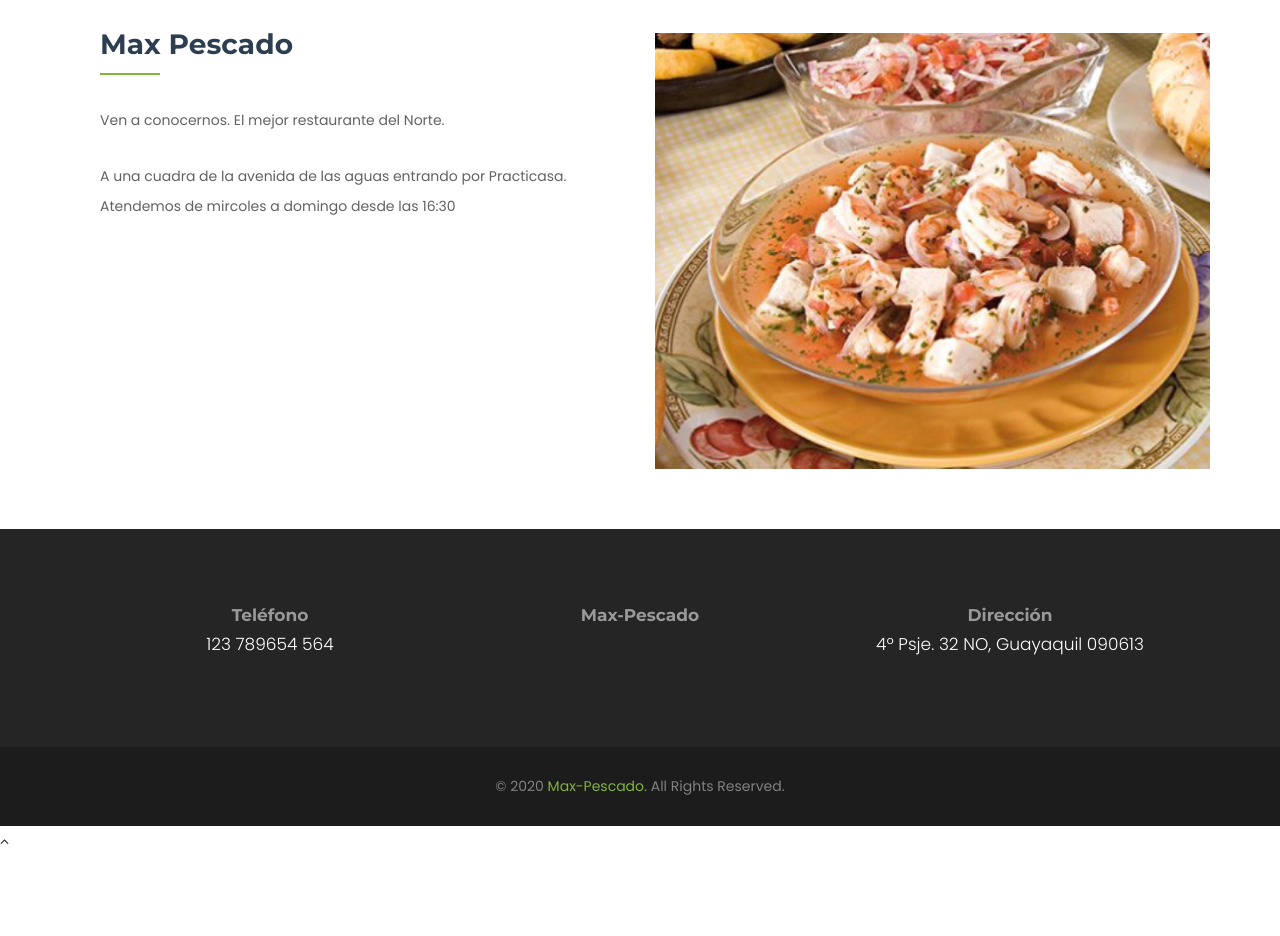
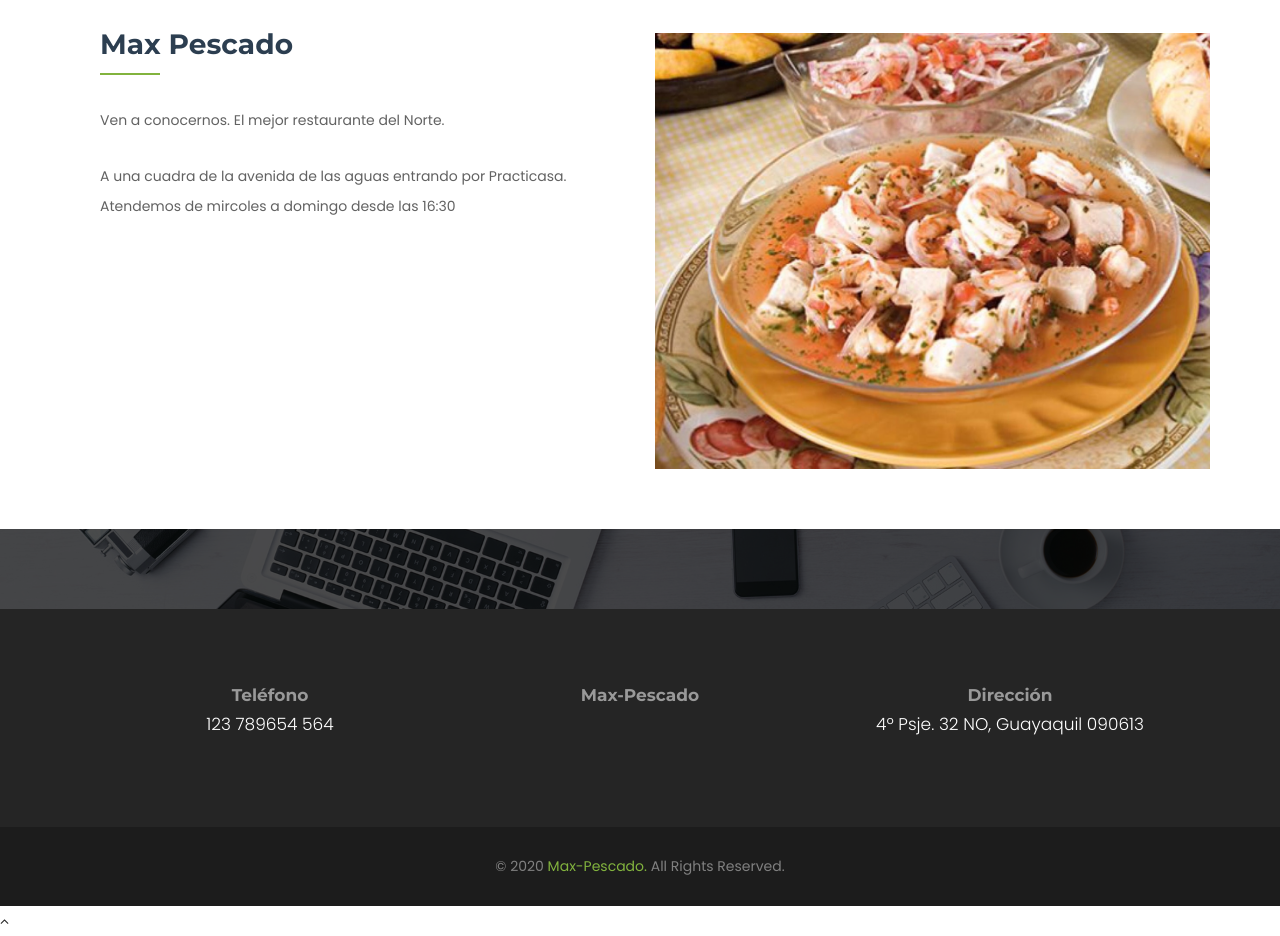
Before and after one commit to Max-Pescado/Max-Pescado, a plain HTML site: page index.html in a window 1280 px wide. Shown: the part 996-1932 px from the top of the page. Before the commit the page ends 1852 px from the top, so only its background shows below. Drawn offline with Linux system fonts and the light colour scheme.

Commit message:
Update index.html

```diff
--- a/index.html
+++ b/index.html
@@ -178,7 +178,13 @@
       <!--Project Fillter End-->
 
       <!-- countert section -->
+      <section id="stats" class="commonSection">
+         <div class="container">
+            <div class="content" id="counter">
+               <div class="col-md-3 col-sm-3 col-xs-6">
 
+         </div>
+      </section>
       <!-- counter section -->
 
 
```
